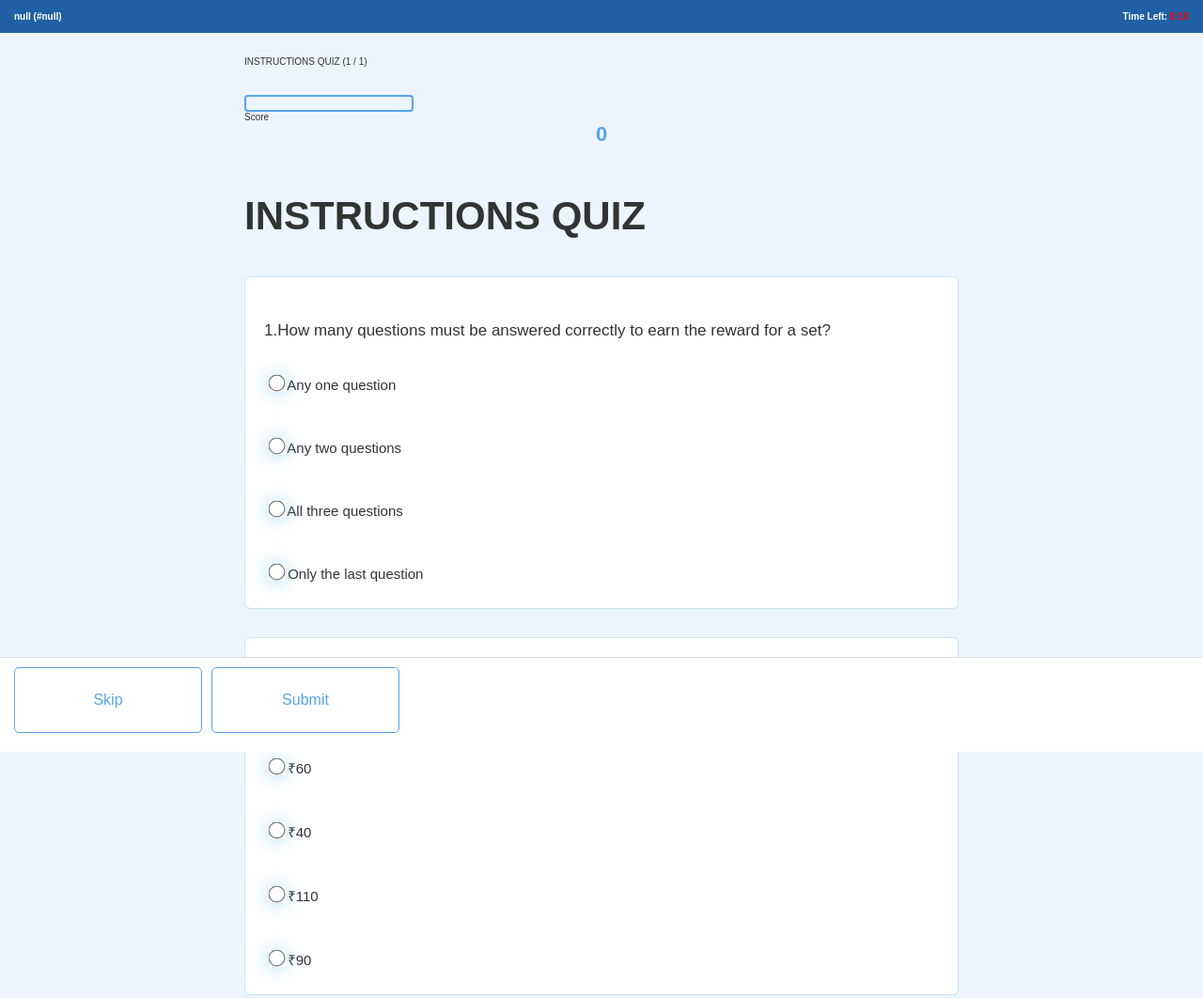
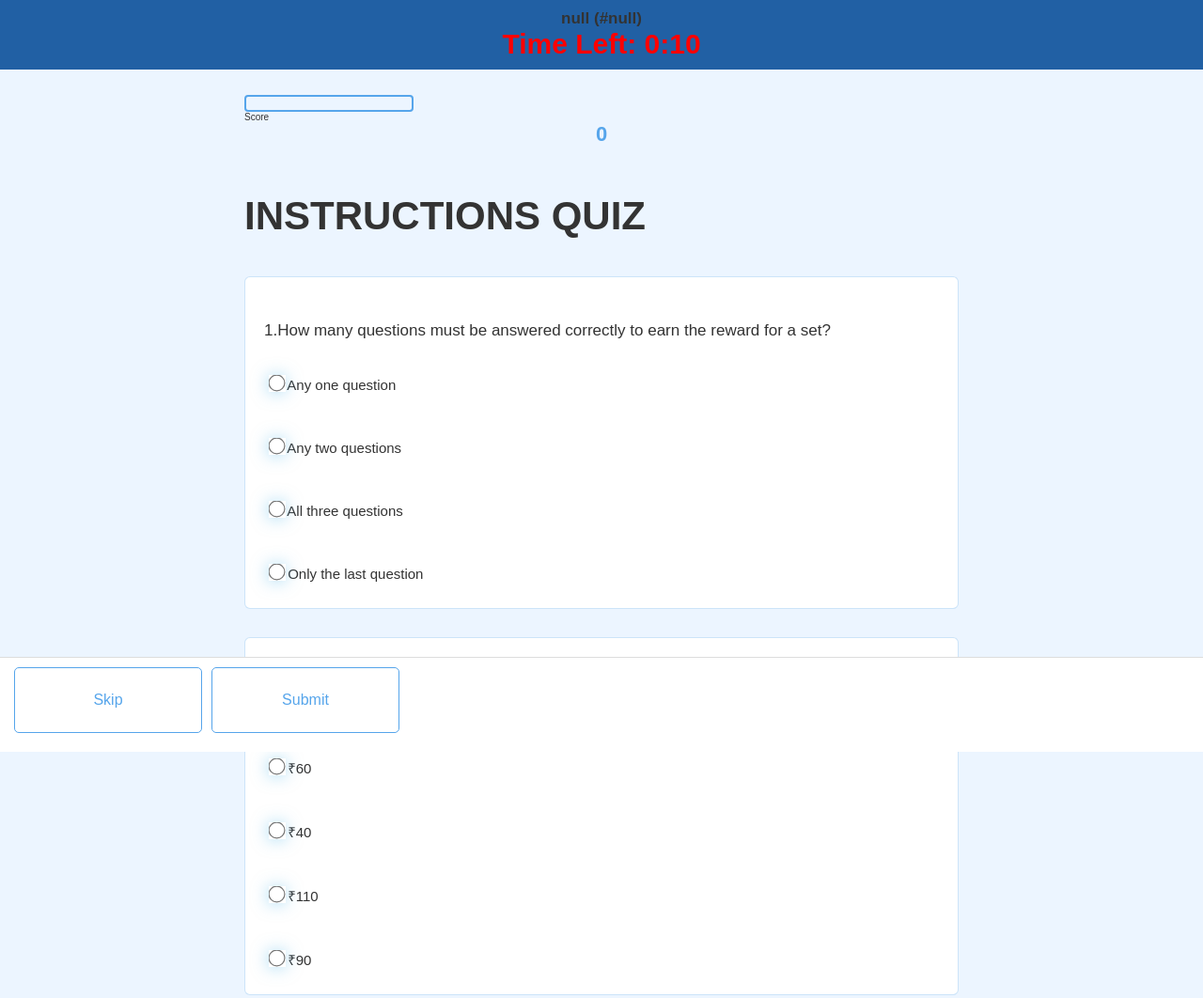
Before and after one commit to somyaup/QUICKQUIZ.github.io, a plain HTML site: page game.html in a window 1280 px wide. Shown: the top 1062 px of the page at 94% size. Drawn offline with Linux system fonts and the light colour scheme.

Commit message:
timer game.css
u

```diff
--- a/game.css
+++ b/game.css
@@ -15,31 +15,40 @@ body {
   position: fixed;
   top: 0;
   left: 0;
-
+  flex-direction: column;
   width: 100%;
-  height: 3.5rem;
+  height: 3.5 rem;
   background-color: #2160a4;
   color: white;
 
   display: flex;
-  justify-content: space-between;
+  justify-content: center;
   align-items: center;
 
-  padding: 0 1.5rem;
+  padding: 1rem 1.5rem;
   z-index: 1000;
 }
 
 #playerInfo {
+  font-size: 1.7rem;
+  font-weight: 600;
+  text-align: center;
+  align-self: center;
+}
+#playerDisplay {
   color:#ffffff;
-  font-weight: 600;
+  font-weight: 1600;
 }
 #timeLeft {
   color:#ff0000;
-  font-weight: 800;
+  font-weight: 1600;
 }
 #timer {
-  color:#ffffff;
+  color:#ff0000;
+  font-size: 3rem;
   font-weight: 600;
+  text-align: center;
+  align-self: center;
 }
 #questions-container {
   padding-bottom: 7rem; /* must be >= nav bar height */
```
